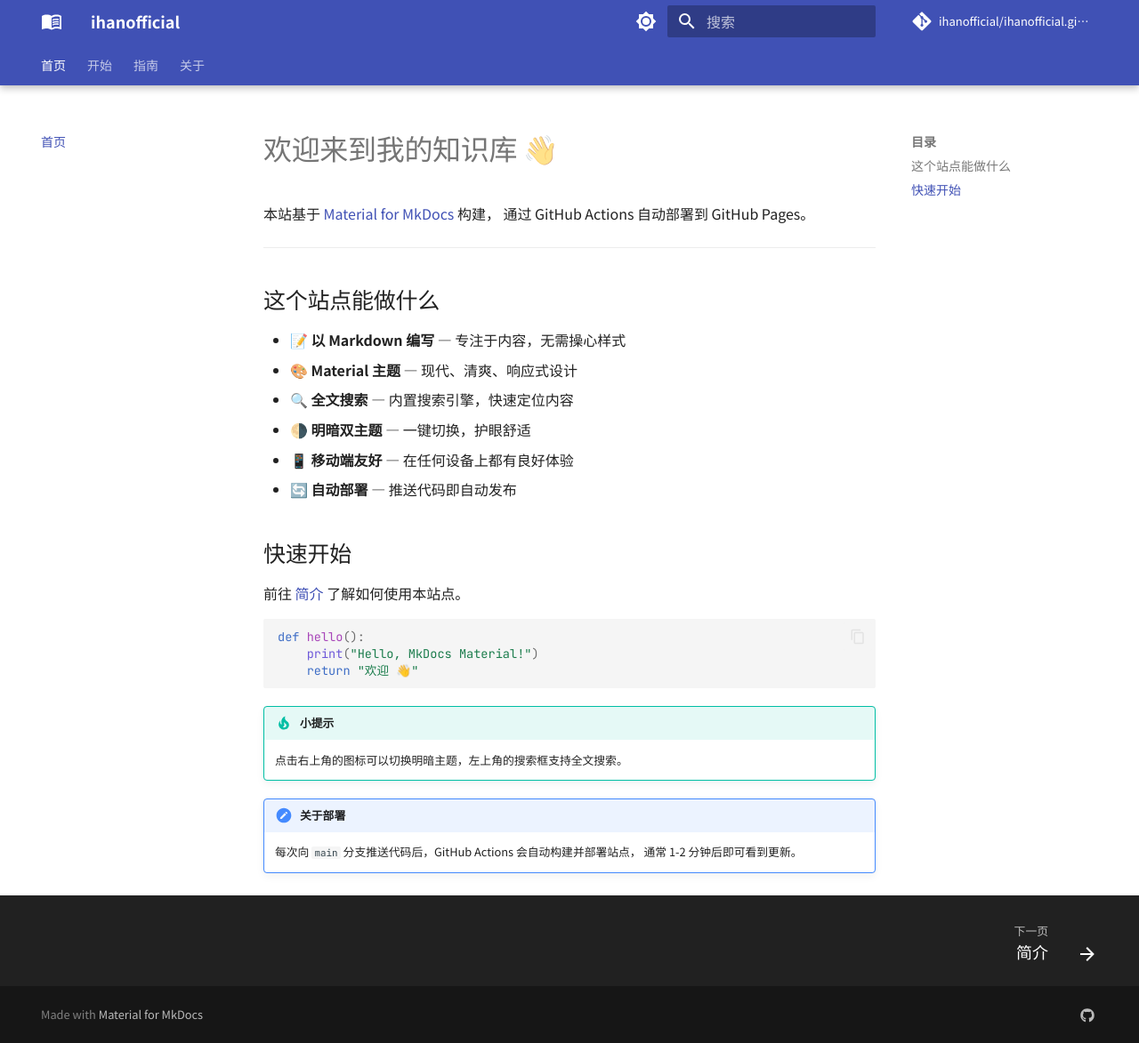
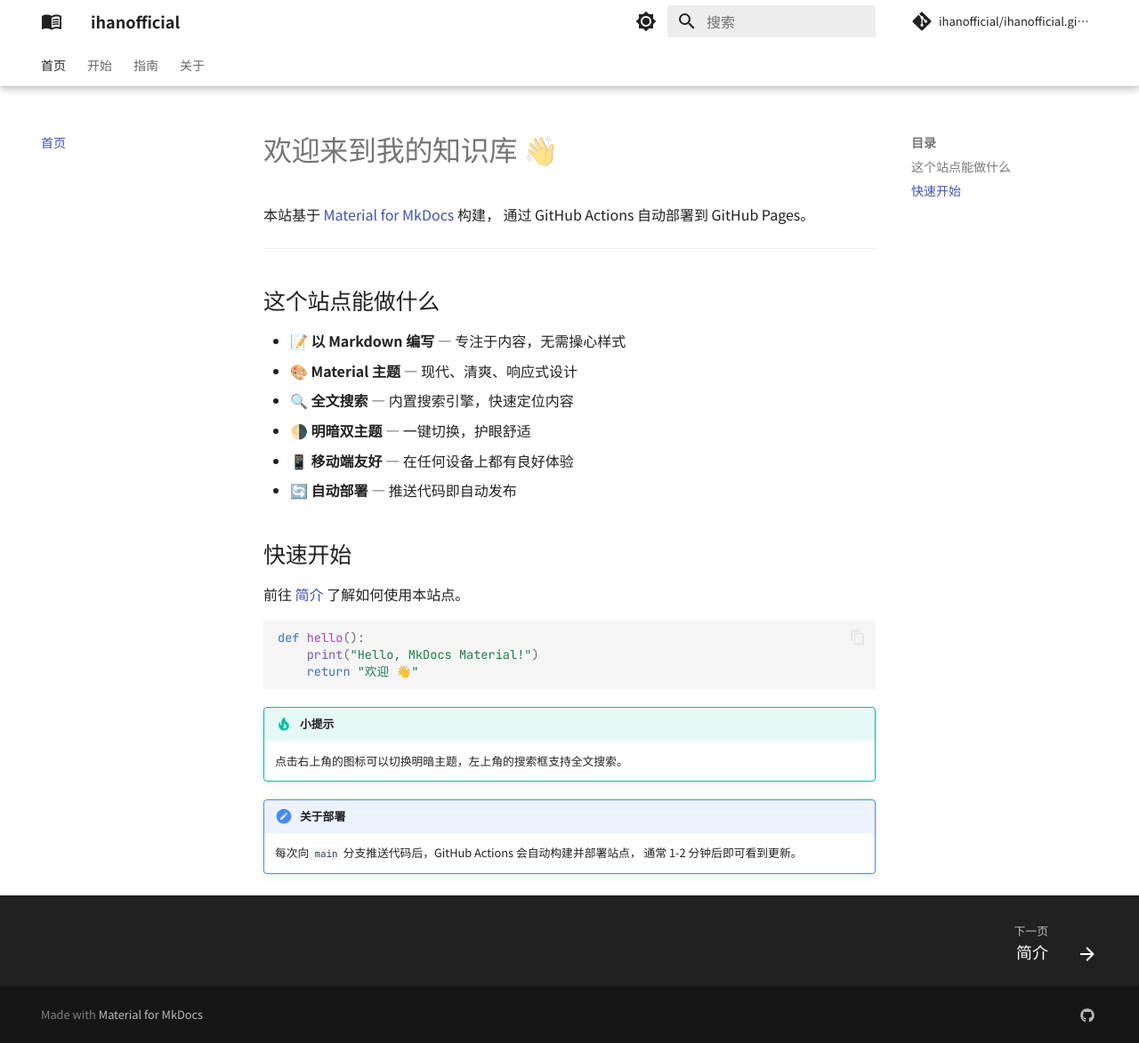
Before and after one commit to ihanofficial/ihanofficial.github.io, an MkDocs documentation site: the page built from docs/index.md, in a window 1280 px wide and 1173 px high. Shown: the whole window at 89% size. Built offline with MkDocs 1.6.1 and Material for MkDocs 9.7.7, drawn with Linux system fonts in a browser that asks for light colours; comment, search, counter and statistics services are not loaded.

Commit message:
style: 移除蓝色 banner，改为单色方案（亮色白色/暗色黑色）

```diff
--- a/mkdocs.yml
+++ b/mkdocs.yml
@@ -27,14 +27,14 @@
     - toc.follow
   palette:
     - scheme: default
-      primary: indigo
-      accent: indigo
+      primary: white
+      accent: grey
       toggle:
         icon: material/brightness-7
         name: 切换至暗色模式
     - scheme: slate
-      primary: indigo
-      accent: indigo
+      primary: black
+      accent: grey
       toggle:
         icon: material/brightness-4
         name: 切换至亮色模式
```
